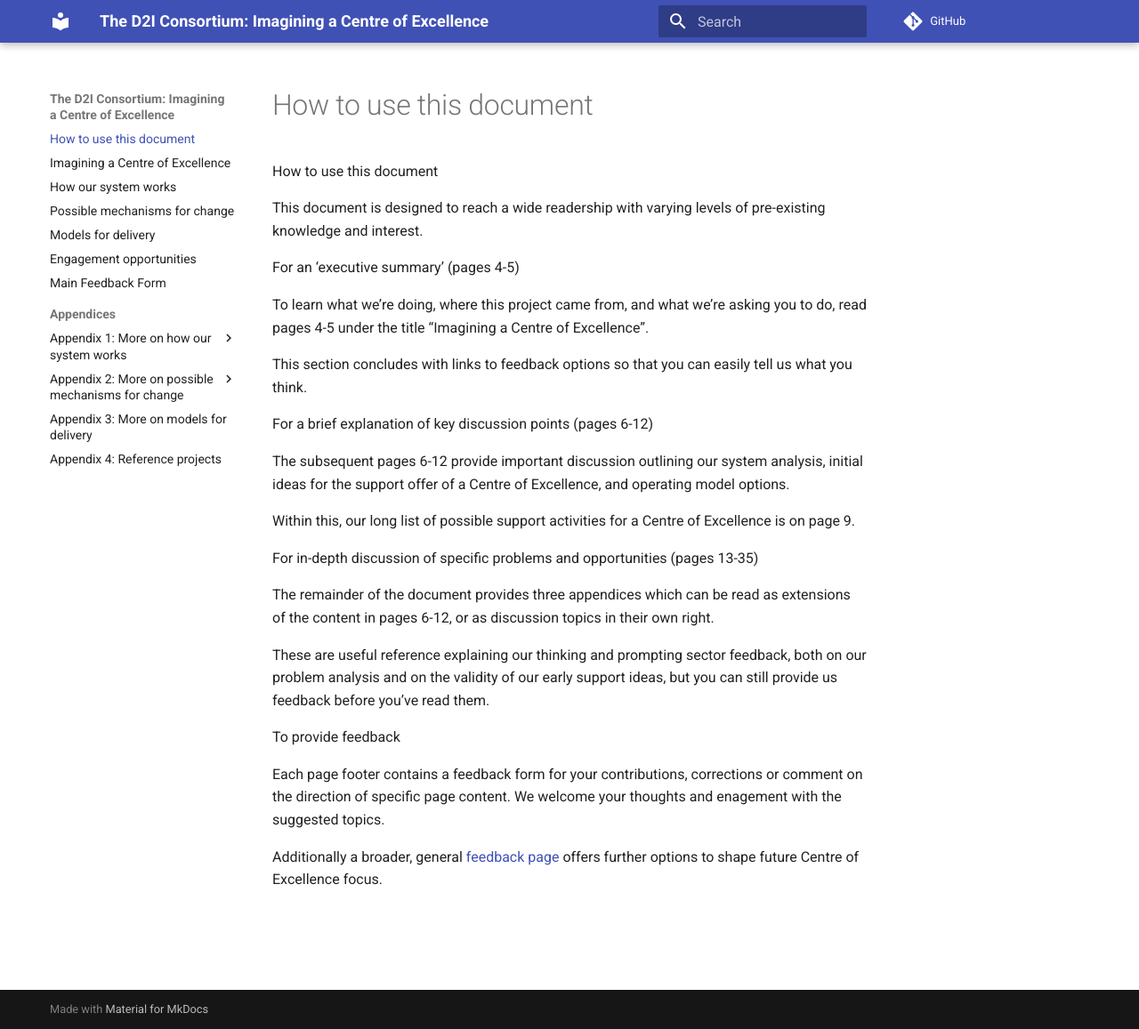
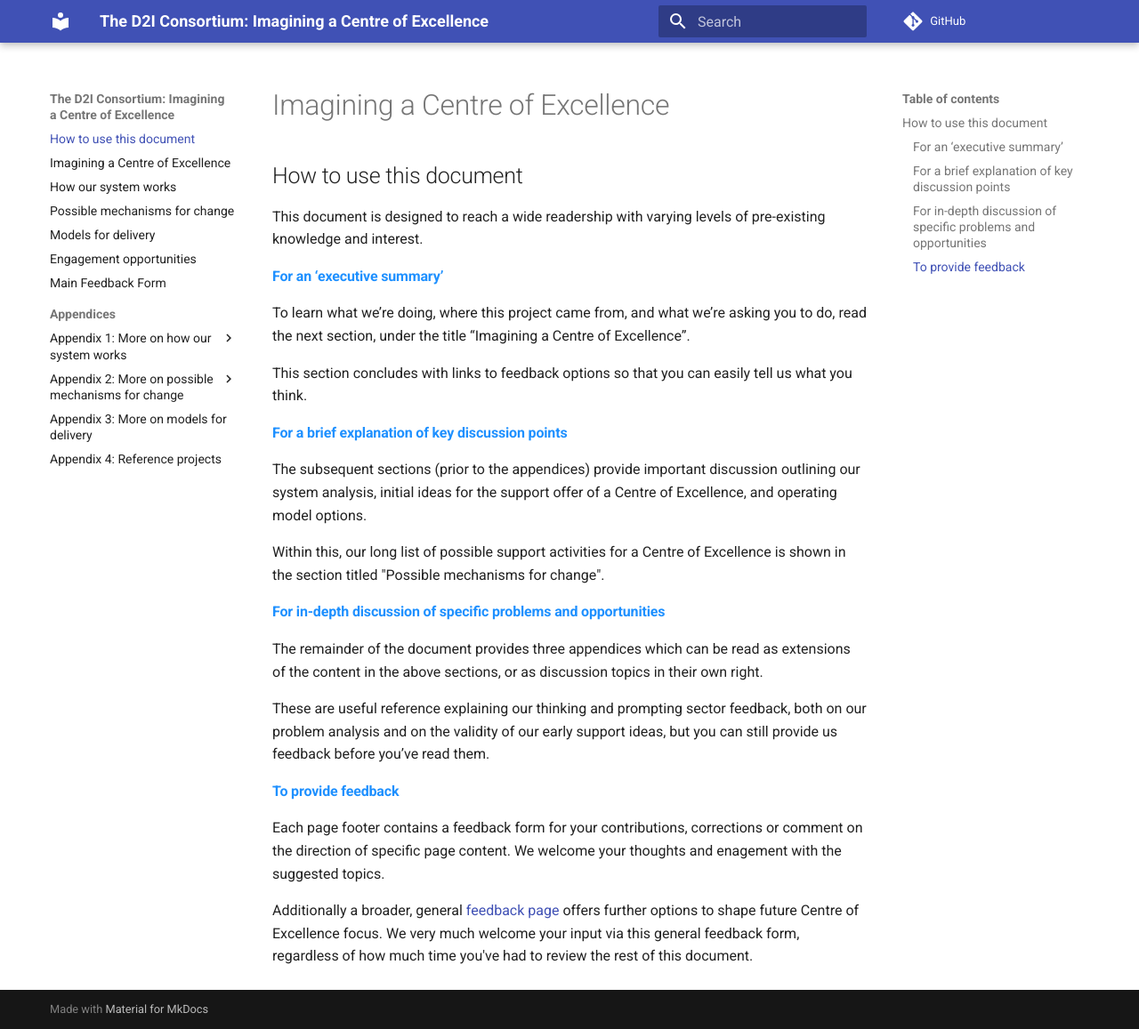
Before and after one commit to data-to-insight/centre-of-excellence, an MkDocs documentation site: the page built from docs/how-to-use-this-document.md, in a window 1280 px wide and 1157 px high. Shown: the whole window at 89% size. Built offline with MkDocs 1.6.1 and Material for MkDocs 9.7.7, drawn with Linux system fonts in a browser that asks for light colours; comment, search, counter and statistics services are not loaded.

```diff
--- a/docs/how-to-use-this-document.md
+++ b/docs/how-to-use-this-document.md
@@ -1,36 +1,38 @@
-How to use this document
+# Imagining a Centre of Excellence
+
+## How to use this document
 
 This document is designed to reach a wide readership with varying levels of pre-existing knowledge and interest.
 
 
 
-For an ‘executive summary’ (pages 4-5)
+#### <span style="color:dodgerblue">For an ‘executive summary’</span>
 
-To learn what we’re doing, where this project came from, and what we’re asking you to do, read pages 4-5 under the title “Imagining a Centre of Excellence”.
+To learn what we’re doing, where this project came from, and what we’re asking you to do, read the next section, under the title “Imagining a Centre of Excellence”.
 
 This section concludes with links to feedback options so that you can easily tell us what you think.
 
 
 
-For a brief explanation of key discussion points (pages 6-12)
+#### <span style="color:dodgerblue">For a brief explanation of key discussion points</span>
 
-The subsequent pages 6-12 provide important discussion outlining our system analysis, initial ideas for the support offer of a Centre of Excellence, and operating model options.
+The subsequent sections (prior to the appendices) provide important discussion outlining our system analysis, initial ideas for the support offer of a Centre of Excellence, and operating model options.
 
-Within this, our long list of possible support activities for a Centre of Excellence is on page 9.
+Within this, our long list of possible support activities for a Centre of Excellence is shown in the section titled "Possible mechanisms for change".
 
 
 
-For in-depth discussion of specific problems and opportunities (pages 13-35)
+#### <span style="color:dodgerblue">For in-depth discussion of specific problems and opportunities</span>
 
-The remainder of the document provides three appendices which can be read as extensions of the content in pages 6-12, or as discussion topics in their own right.
+The remainder of the document provides three appendices which can be read as extensions of the content in the above sections, or as discussion topics in their own right.
 
 These are useful reference explaining our thinking and prompting sector feedback, both on our problem analysis and on the validity of our early support ideas, but you can still provide us feedback before you’ve read them.
 
 
 
-To provide feedback
+#### <span style="color:dodgerblue">To provide feedback </span>
 
 
 Each page footer contains a feedback form for your contributions, corrections or comment on the direction of specific page content. We welcome your thoughts and enagement with the suggested topics.
 
-Additionally a broader, general [feedback page](feedback.md) offers further options to shape future Centre of Excellence focus.
+Additionally a broader, general [feedback page](feedback.md) offers further options to shape future Centre of Excellence focus. We very much welcome your input via this general feedback form, regardless of how much time you've had to review the rest of this document.
```
Also changed, not shown: docs/index.md (+6 -4 lines), docs/models-for-delivery.md (+9 -5 lines).
